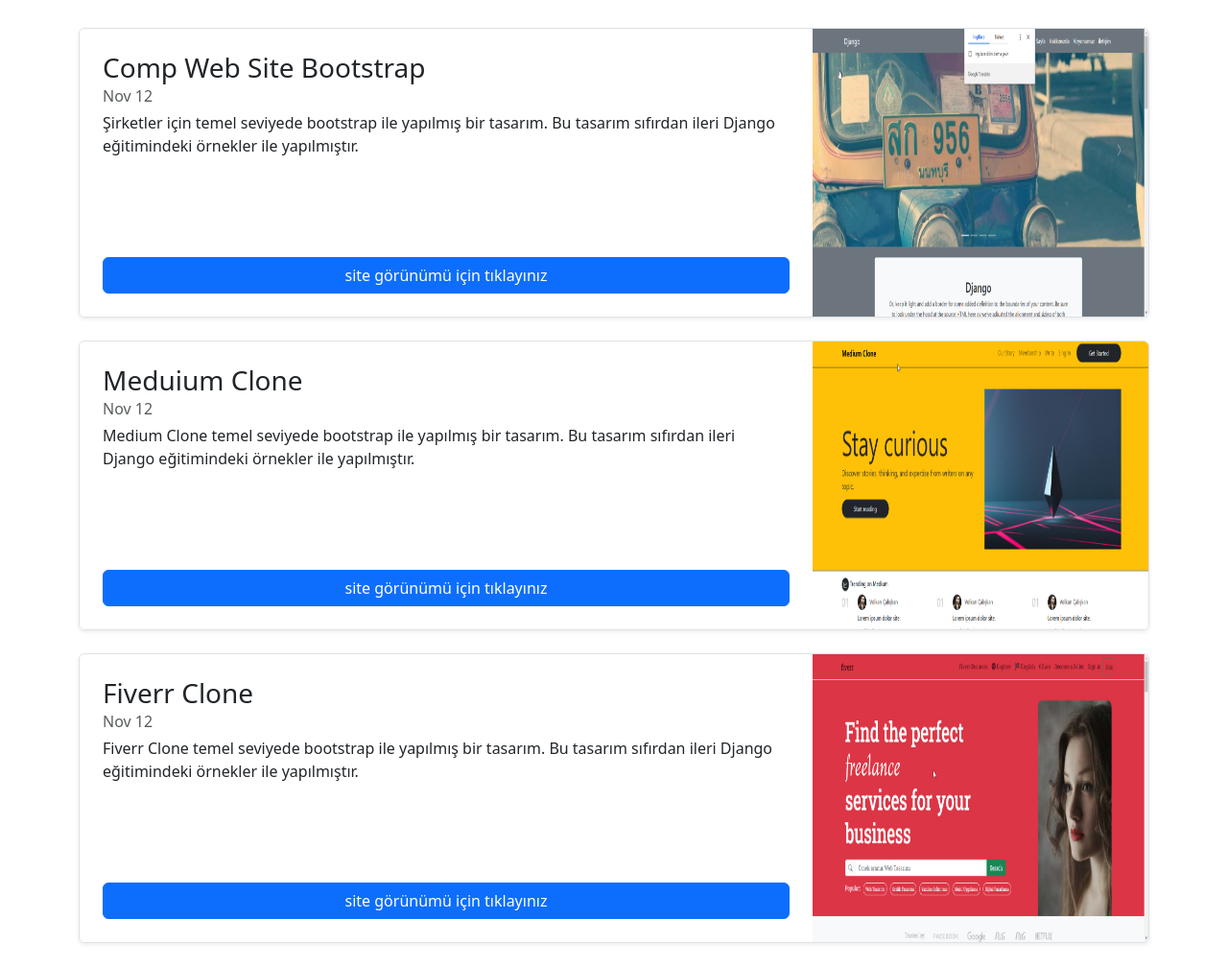
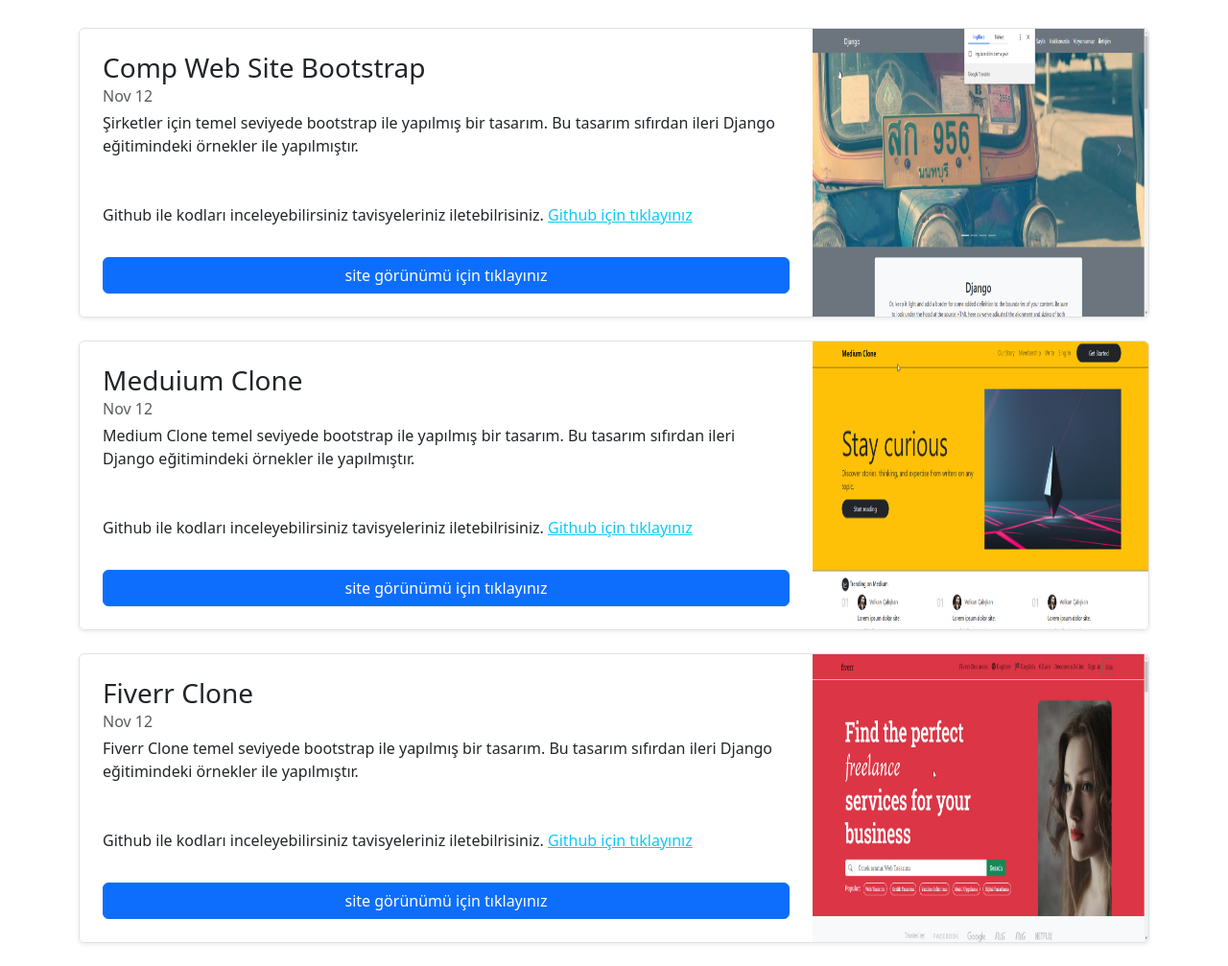
Before and after one commit to birseykoo/python-django-course, a plain HTML site: page bootstrap.html in a window 1280 px wide. Shown: the part 51-1058 px from the top of the page at 96% size. Drawn offline with nearby package versions, Linux system fonts and the light colour scheme.

Commit message:
Update bootstrap

```diff
--- a/bootstrap.html
+++ b/bootstrap.html
@@ -63,6 +63,9 @@
                             <div class="mb-1 text-muted">Nov 12</div>
                             <p class="card-text mb-auto">
                                 Şirketler için temel seviyede bootstrap ile yapılmış bir tasarım. Bu tasarım sıfırdan ileri Django eğitimindeki örnekler ile yapılmıştır.
+                                <p>Github ile kodları inceleyebilirsiniz tavisyeleriniz iletebilrisiniz. <a href="https://github.com/birseykoo/python-django-course/tree/main/bootstrap-homework/corp-website-bootstrap-kurs" class="link-info"
+                                    >Github için tıklayınız</a
+                                ></p>
                             </p>
                             <a href="/bootstrap-homework/corp-website-bootstrap-kurs/index.html" class="btn btn-primary"
                                 >site görünümü için tıklayınız</a
@@ -89,6 +92,9 @@
                             <div class="mb-1 text-muted">Nov 12</div>
                             <p class="card-text mb-auto">
                                 Medium Clone temel seviyede bootstrap ile yapılmış bir tasarım. Bu tasarım sıfırdan ileri Django eğitimindeki örnekler ile yapılmıştır.
+                                <p>Github ile kodları inceleyebilirsiniz tavisyeleriniz iletebilrisiniz. <a href="https://github.com/birseykoo/python-django-course/tree/main/bootstrap-homework/medium-clone-bootstrap" class="link-info"
+                                    >Github için tıklayınız</a
+                                ></p>
                             </p>
                             <a href="/bootstrap-homework/medium-clone-bootstrap/index.html" class="btn btn-primary"
                                 >site görünümü için tıklayınız</a
@@ -115,8 +121,12 @@
                             <div class="mb-1 text-muted">Nov 12</div>
                             <p class="card-text mb-auto">
                                 Fiverr Clone temel seviyede bootstrap ile yapılmış bir tasarım. Bu tasarım sıfırdan ileri Django eğitimindeki örnekler ile yapılmıştır.
+                                <p>Github ile kodları inceleyebilirsiniz tavisyeleriniz iletebilrisiniz. <a href="/bootstrap-homework/fiverr-clone-bootstrap/index.html" class="link-info"
+                                    >Github için tıklayınız</a
+                                ></p>
                             </p>
-                            <a href="/bootstrap-homework/fiverr-clone-bootstrap/index.html" class="btn btn-primary"
+
+                            <a href="https://github.com/birseykoo/python-django-course/tree/main/bootstrap-homework/fiverr-clone-bootstrap" class="btn btn-primary"
                                 >site görünümü için tıklayınız</a
                             >
                         </div>
```
